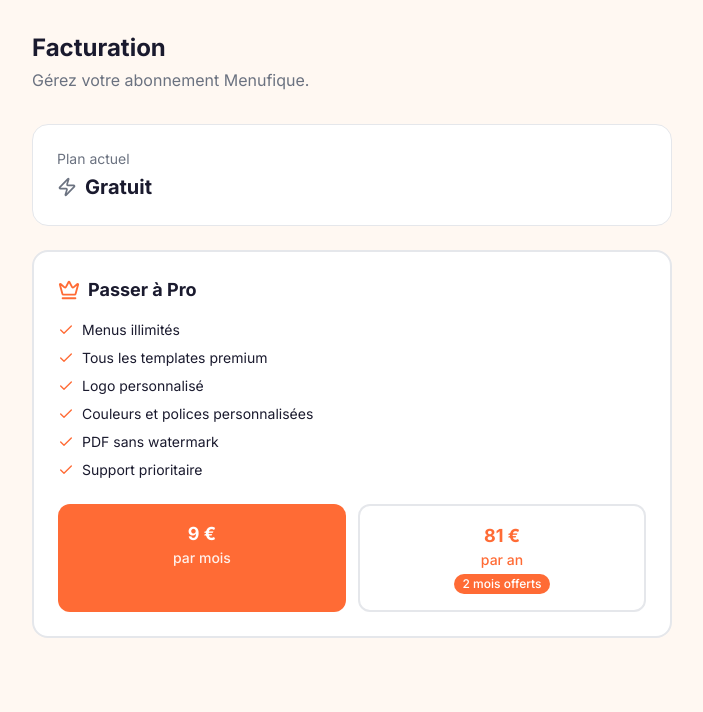
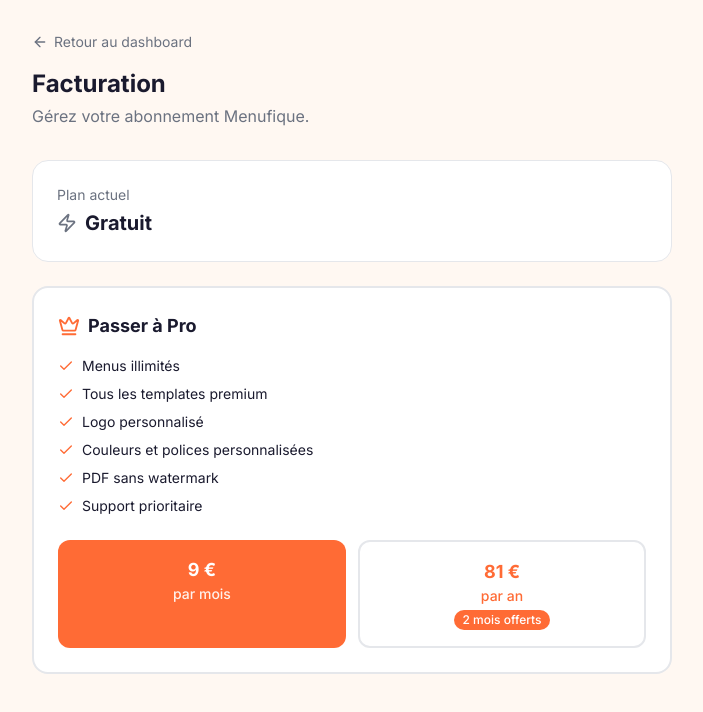
Before and after one commit to abenfraj/menufique, a Next.js app: page /dashboard/billing in a window 1280 px wide. Shown: the top 712 px of the page, without its empty margins (288-991 px from the left). Built offline with nearby package versions, Linux system fonts and the light colour scheme; no server answers; the database is empty; sample sign-in values are in the browser's storage; a web font is replaced by a local one.

Commit message:
Return button after payment

```diff
--- a/src/app/(dashboard)/dashboard/billing/billing-client.tsx
+++ b/src/app/(dashboard)/dashboard/billing/billing-client.tsx
@@ -2,7 +2,8 @@
 
 import { useEffect, useState } from "react";
 import { useSearchParams } from "next/navigation";
-import { Check, Zap, Crown } from "lucide-react";
+import { Check, Zap, Crown, ArrowLeft } from "lucide-react";
+import Link from "next/link";
 import { Suspense } from "react";
 
 const PRO_FEATURES = [
@@ -76,6 +77,13 @@ function BillingContent({ plan, hasCustomer, priceMonthly, priceYearly }: Props)
   return (
     <div className="mx-auto max-w-2xl px-4 py-8">
       <div className="mb-8">
+        <Link
+          href="/dashboard"
+          className="mb-4 flex items-center gap-1.5 text-sm text-muted hover:text-foreground"
+        >
+          <ArrowLeft size={16} />
+          Retour au dashboard
+        </Link>
         <h1 className="text-2xl font-bold text-foreground">Facturation</h1>
         <p className="mt-1 text-muted">Gérez votre abonnement Menufique.</p>
       </div>
```
